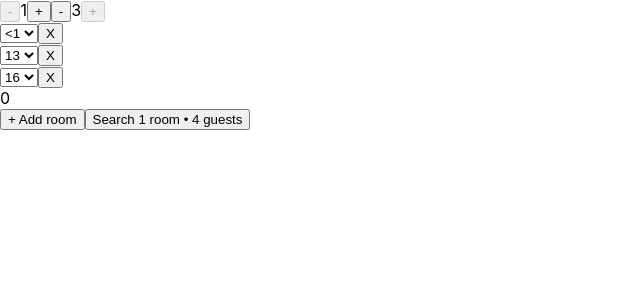
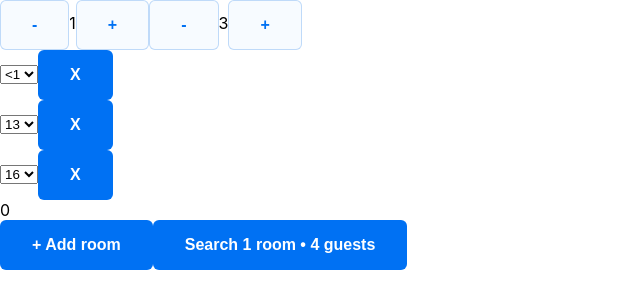
Before and after one commit to imteekay/frontend-challenges, a React (Create React App) app in the folder findhotel-frontend-assignment/: page / in a window 1280 px wide. Shown: the top 308 px of the page, without its empty margins (0-640 px from the left). Built offline with nearby package versions, Linux system fonts and the light colour scheme.

Commit message:
button colors

```diff
--- a/findhotel-frontend-assignment/package.json
+++ b/findhotel-frontend-assignment/package.json
@@ -3,7 +3,7 @@
   "version": "0.1.0",
   "private": true,
   "dependencies": {
-    "@emotion/react": "^11.7.1",
+    "@emotion/css": "^11.7.1",
     "@testing-library/jest-dom": "^5.11.9",
     "@testing-library/react": "^11.2.3",
     "@testing-library/user-event": "^12.6.2",
--- a/findhotel-frontend-assignment/src/components/Button/index.tsx
+++ b/findhotel-frontend-assignment/src/components/Button/index.tsx
@@ -1,17 +1,67 @@
 import { FC } from 'react';
+import { css } from '@emotion/css';
+
+type ButtonVariants = 'primary' | 'secondary';
 
 type ButtonPropTypes = {
   disabled?: boolean;
   onClick: () => void;
+  variant?: ButtonVariants;
+};
+
+const Colors = {
+  primary: 'white',
+  secondary: '#0071f3',
+};
+
+const BackgroundColors = {
+  primary: '#0071f3',
+  secondary: '#f7fbff',
+};
+
+const BackgroundColorsHover = {
+  primary: '#0064d8',
+  secondary: '#e4f0fe',
+};
+
+const BoxShadow = {
+  primary: 'none',
+  secondary: 'rgb(191 218 249) 0px 0px 0px 1px inset',
 };
 
 export const Button: FC<ButtonPropTypes> = ({
   children,
   disabled = false,
   onClick,
+  variant = 'primary',
 }) => {
   return (
-    <button disabled={disabled} onClick={onClick}>
+    <button
+      disabled={disabled}
+      onClick={onClick}
+      className={css`
+        display: inline-flex;
+        border: 0px;
+        border-radius: 6px;
+        margin: 0px;
+        cursor: pointer;
+        align-items: center;
+        justify-content: center;
+        text-align: center;
+        vertical-align: middle;
+        position: relative;
+        text-decoration: none;
+        font-size: 16px;
+        font-weight: 600;
+        padding: 16px 32px;
+        color: ${Colors[variant]};
+        background-color: ${BackgroundColors[variant]};
+        box-shadow: ${BoxShadow[variant]};
+        &:hover {
+          background-color: ${BackgroundColorsHover[variant]};
+        }
+      `}
+    >
       {children}
     </button>
   );
--- a/findhotel-frontend-assignment/src/components/NumberInput/index.tsx
+++ b/findhotel-frontend-assignment/src/components/NumberInput/index.tsx
@@ -18,11 +18,19 @@ export const NumberInput = ({
 
   return (
     <>
-      <Button disabled={isDecreaseDisabled} onClick={decreaseNumber}>
+      <Button
+        disabled={isDecreaseDisabled}
+        onClick={decreaseNumber}
+        variant="secondary"
+      >
         -
       </Button>
       {value}
-      <Button disabled={isIncreaseDisabled} onClick={increaseNumber}>
+      <Button
+        disabled={isIncreaseDisabled}
+        onClick={increaseNumber}
+        variant="secondary"
+      >
         +
       </Button>
     </>
```
Also changed, not shown: 1 other file (tests, documents, lock files or other folders).
